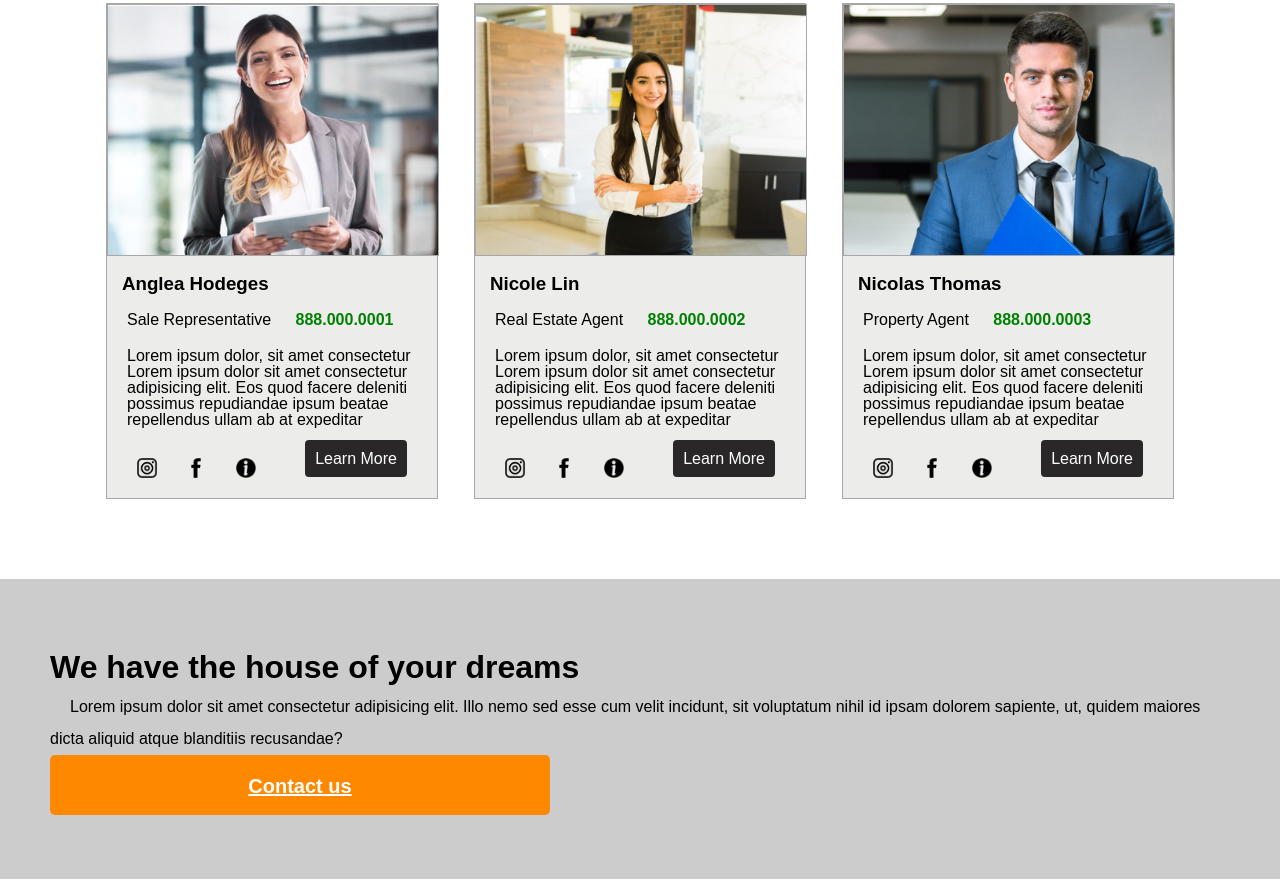
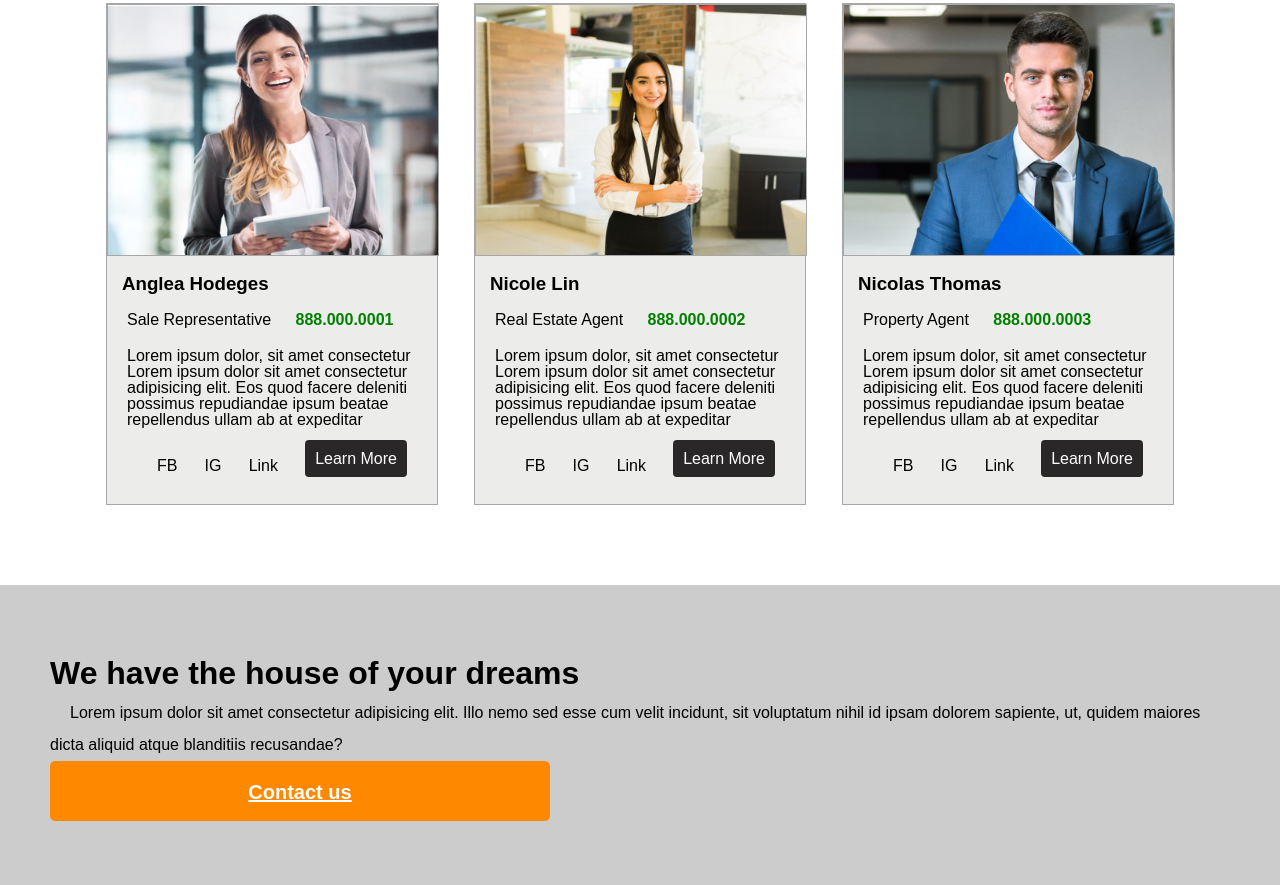
Before and after one commit to ctwohofakit/realEstate, a plain HTML site: page about.html in a window 1280 px wide. Shown: the part 544-1429 px from the top of the page. Drawn offline with Linux system fonts and the light colour scheme.

Commit message:
FSDI 103 - Competency Report- Final

```diff
--- a/about.html
+++ b/about.html
@@ -42,9 +42,9 @@
                             </div>
 
                             <div class="socal-icons">
-                                <img src="/image/ig-icon.png" alt="social-icon-1">
-                                <img src="/image/fb-icon.png" alt="social-icon-2">
-                                <img src="/image/link-icon.png" alt="social-icon-3">
+                                <p>FB</p>
+                                <p>IG</p>
+                                <p>Link</p>
                                 <div>
                                 <a href="#" class="btn-learn">Learn More</a>
                                 </div>
@@ -61,9 +61,9 @@
                             </div>
 
                             <div class="socal-icons">
-                                <img src="/image/ig-icon.png" alt="social-icon-1">
-                                <img src="/image/fb-icon.png" alt="social-icon-2">
-                                <img src="/image/link-icon.png" alt="social-icon-3">
+                                <p>FB</p>
+                                <p>IG</p>
+                                <p>Link</p>
                                 <div>
                                 <a href="#" class="btn-learn">Learn More</a>
                                 </div>
@@ -80,9 +80,9 @@
                             </div>
 
                             <div class="socal-icons">
-                                <a href="#"><img src="/image/ig-icon.png" alt="social-icon-1"></a>
-                                <a href="#"><img src="/image/fb-icon.png" alt="social-icon-2"></a>
-                                <a href="#"><img src="/image/link-icon.png" alt="social-icon-3"></a>
+                                <p>FB</p>
+                                <p>IG</p>
+                                <p>Link</p>
                                 <div>
                                 <a href="./contact.html" class="btn-learn">Learn More</a>
                                 </div>
```
Also changed, not shown: contact.html (+3 -3 lines), image/fb-icon.png (deleted), image/ig-icon.png (deleted), image/link-icon.png (deleted).
